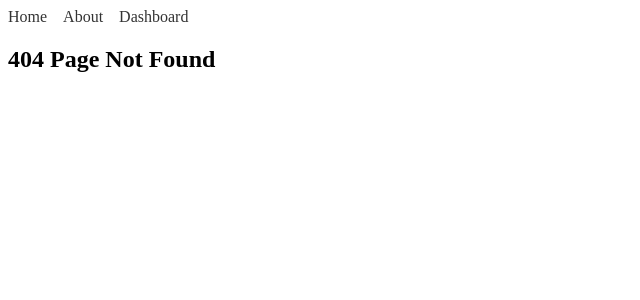
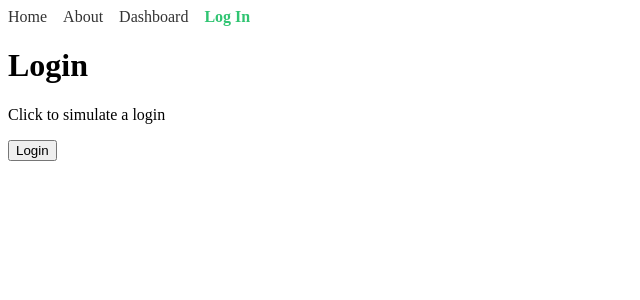
Before and after one commit to APaud3l/jun25-react-routes, a React (Vite) app: page /login in a window 1280 px wide. Before the commit this address had no page. Shown: the top 300 px of the page, without its empty margins (0-640 px from the left). Built offline with nearby package versions, Linux system fonts and the light colour scheme.

Commit message:
feat: Implementing navigate function to navigate via code

```diff
--- a/src/App.jsx
+++ b/src/App.jsx
@@ -7,6 +7,7 @@ import DashboardProfile from "./pages/DashboardProfile";
 import DashboardSettings from "./pages/DashboardSettings";
 import DashboardHome from "./pages/DashboardHome";
 import UserPage from "./pages/UserPage";
+import LoginPage from "./pages/loginPage";
 
 function App() {
   return (
@@ -17,6 +18,7 @@ function App() {
         <Route path="/" element={<HomePage />} />
         <Route path="/home" element={<Navigate to="/" replace />} />
         <Route path="/about" element={<AboutPage />} />
+        <Route path="/login" element={<LoginPage />} />
 
         {/* dashboard layout + nested routes */}
         <Route path="/dashboard" element={<DashboardLayout />}>
--- a/src/components/NavBar.jsx
+++ b/src/components/NavBar.jsx
@@ -37,6 +37,9 @@ function NavBar() {
       <StyledNavLink to="/dashboard">
         Dashboard
       </StyledNavLink>
+            <StyledNavLink to="/login">
+        Log In
+      </StyledNavLink>
     </StyledNav>
   );
 }
--- a/src/pages/loginPage.jsx
+++ b/src/pages/loginPage.jsx
@@ -0,0 +1,22 @@
+import { useNavigate } from 'react-router-dom';
+
+function LoginPage(){
+    const navigate = useNavigate();
+
+    const handleLogin = () => {
+        // Prented login succeeded
+        navigate('/dashboard');
+        // To navigate to the previous path
+        // navigate(-1);
+    };
+
+    return(
+        <div>
+            <h1>Login</h1>
+            <p>Click to simulate a login</p>
+            <button onClick={handleLogin}>Login</button>
+        </div>
+    )
+}
+
+export default LoginPage;
```
Also changed, not shown: src/pages/LoginPage.jsx (added).
